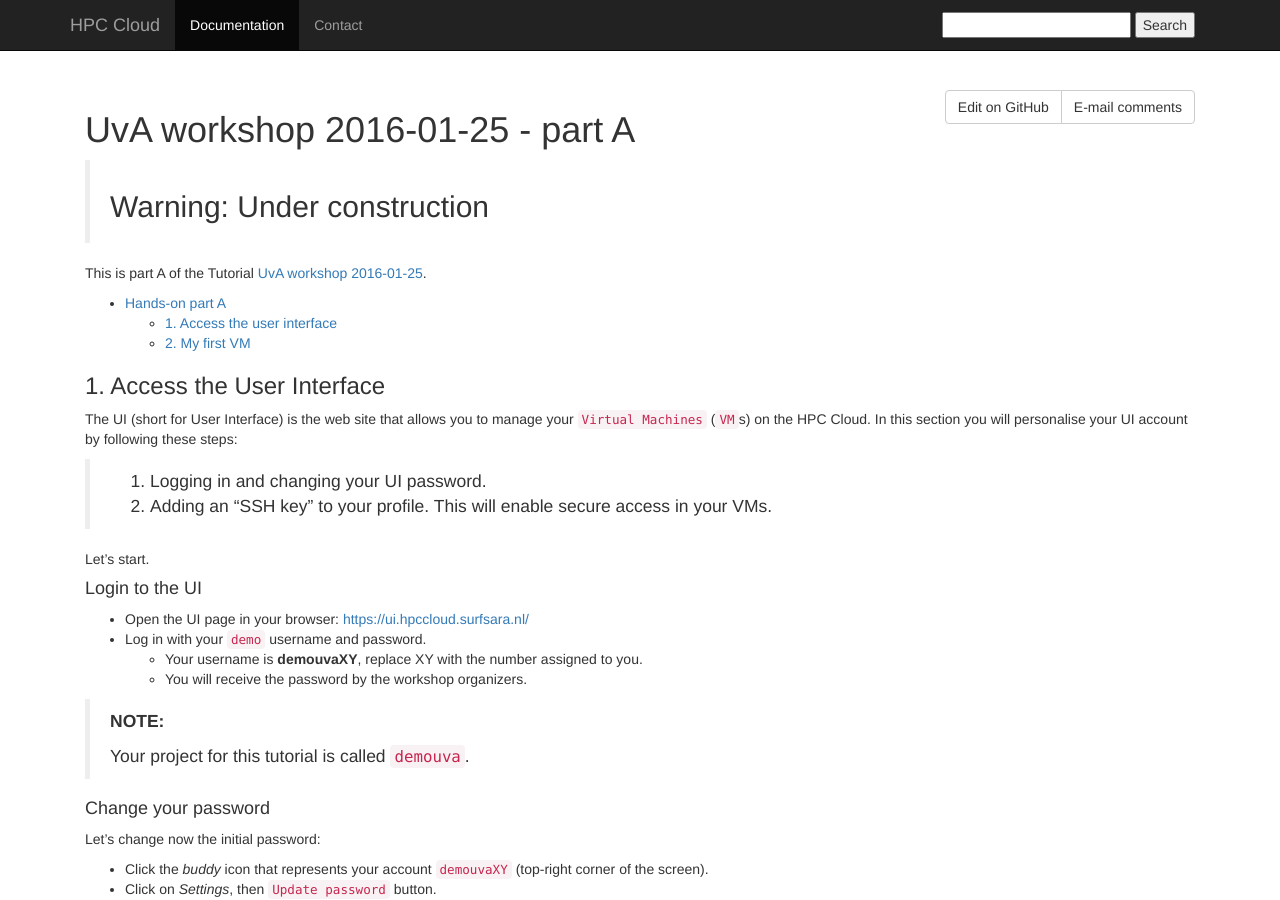
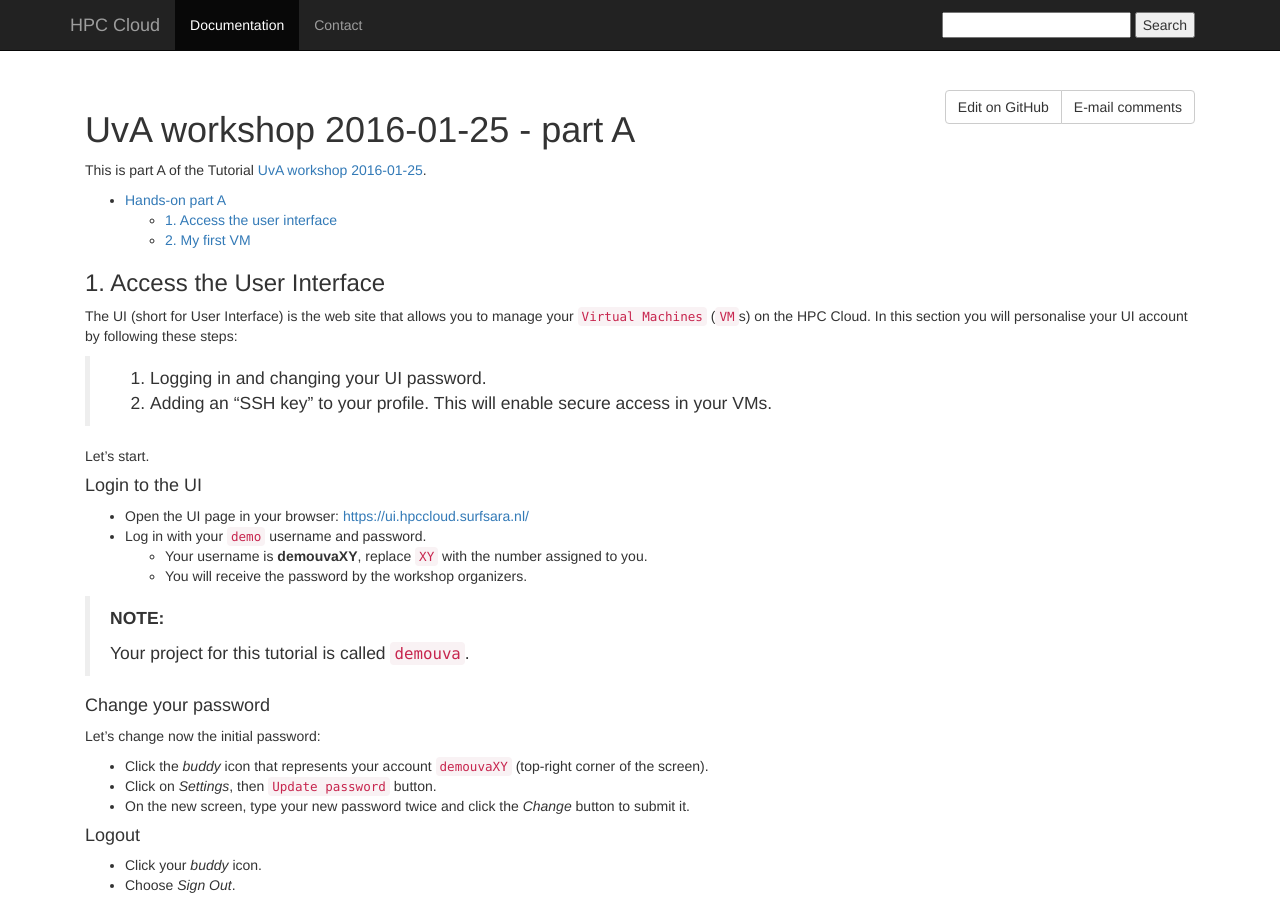
Before and after one commit to sara-nl/clouddocs, a Jekyll site: the page built from UvAworkshop-2016-01-25/UvAworkshop-2016-01-25-partA.markdown, in a window 1280 px wide and 900 px high. Built offline with Jekyll 4.4.1, drawn with Linux system fonts in a browser that asks for light colours; nearby versions of some CDN libraries.

Commit message:
Update UvAworkshop-2016-01-25-partA.markdown

```diff
--- a/UvAworkshop-2016-01-25/UvAworkshop-2016-01-25-partA.markdown
+++ b/UvAworkshop-2016-01-25/UvAworkshop-2016-01-25-partA.markdown
@@ -3,8 +3,6 @@ layout: default
 ---
 
 # UvA workshop 2016-01-25 - part A
-
-> ## Warning: Under construction
 
 This is part A of the Tutorial [UvA workshop 2016-01-25](UvAworkshop-2016-01-25).
 
@@ -27,7 +25,7 @@ Let's start.
 
 * Open the UI page in your browser: [https://ui.hpccloud.surfsara.nl/](https://ui.hpccloud.surfsara.nl/)
 * Log in with your `demo` username and password.
-  * Your username is **demouvaXY**, replace XY with the number assigned to you.
+  * Your username is **demouvaXY**, replace `XY` with the number assigned to you.
   * You will receive the password by the workshop organizers.
 
 > **NOTE:**
@@ -282,7 +280,6 @@ This section is meant as extra questions that we thought would be nice for you t
   * Can you think of (and sketch) the steps that you would need to follow to create a VM running your favourite operating system?
   * Can you find three articles in the HPC Cloud Documentation that show how to install different operating systems from scratch?
 
-
 * Before you move to the next sections, remember to shutdown the VM.
 
 ### Next: part B
```
